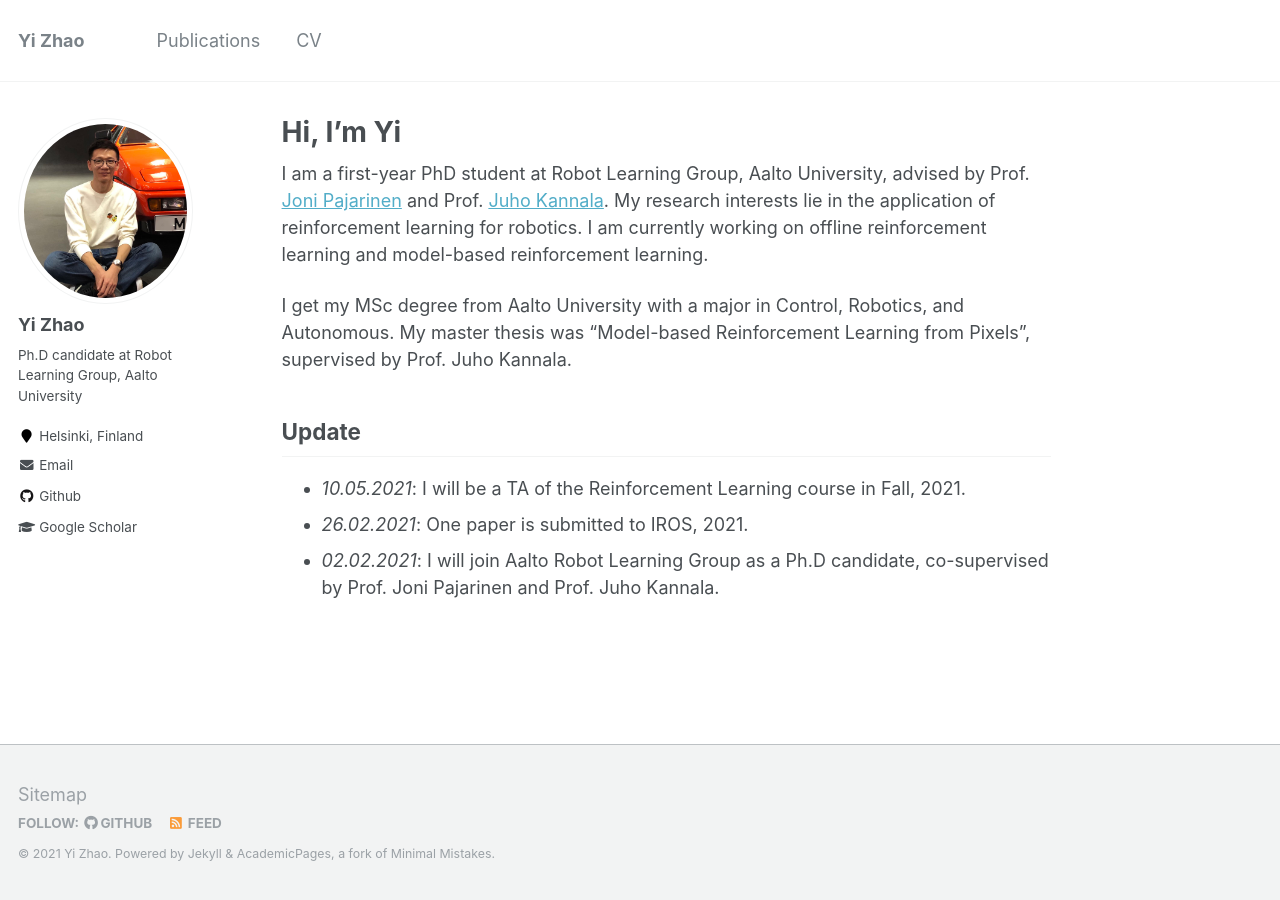
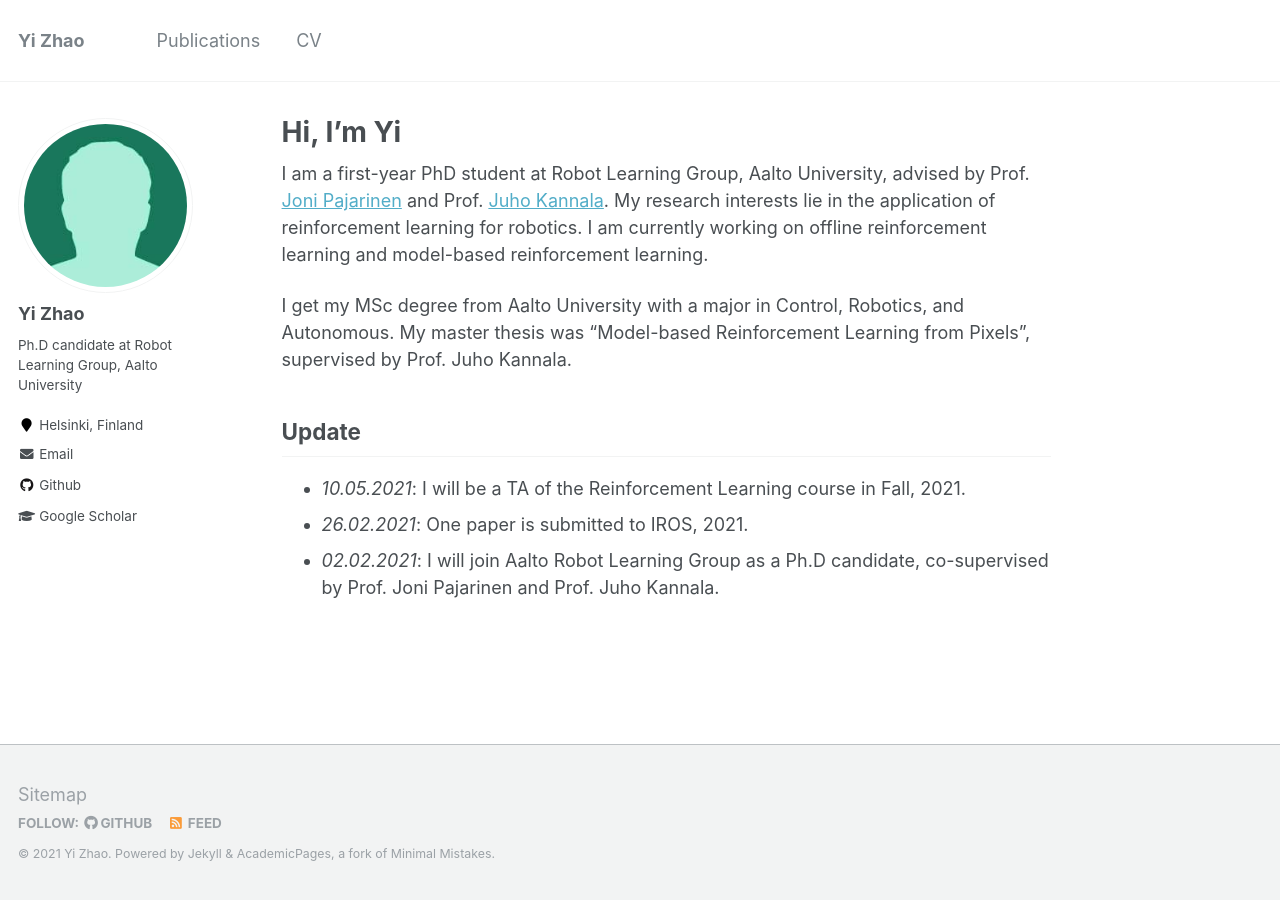
Before and after one commit to zhaoyi11/zhaoyi11.github.io, a Jekyll site: the page built from _pages/about.md, in a window 1280 px wide. Built offline with Jekyll 4.4.1, drawn with Linux system fonts in a browser that asks for light colours.

Commit message:
change photo

```diff
--- a/_config.yml
+++ b/_config.yml
@@ -81,7 +81,7 @@ analytics:
 # Site Author
 author:
   name             : "Yi Zhao"
-  avatar           : "profile.png"
+  avatar           : "bio-photo-2.jpg"
   bio              : "Ph.D candidate at Robot Learning Group, Aalto University"
   location         : "Helsinki, Finland"
   employer         :
```
